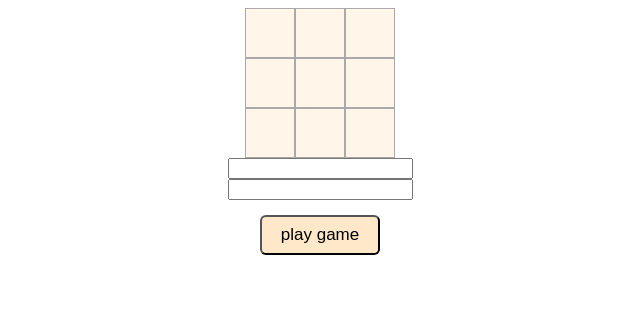
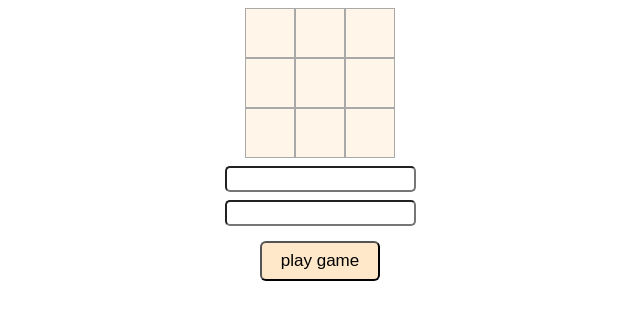
Before and after one commit to VirgilLungu27/tic-tac-toe, a plain HTML site: page index.html in a window 1280 px wide. Shown: the whole page, without its empty margins (320-960 px from the left). Drawn offline with Linux system fonts and the light colour scheme.

Commit message:
add style to inputs

```diff
--- a/style.css
+++ b/style.css
@@ -27,6 +27,17 @@ body {
     background-color: rgba(255, 228, 196, 0.168);
 }
 
+input {
+    padding: 5px;
+    border-radius: 5px;
+    height: 12px;
+    margin-top: 8px;
+}
+
+input:hover {
+    background-color: aliceblue;
+}
+
 button {
     margin-top: 15px;
     border-radius: 6px;
```
